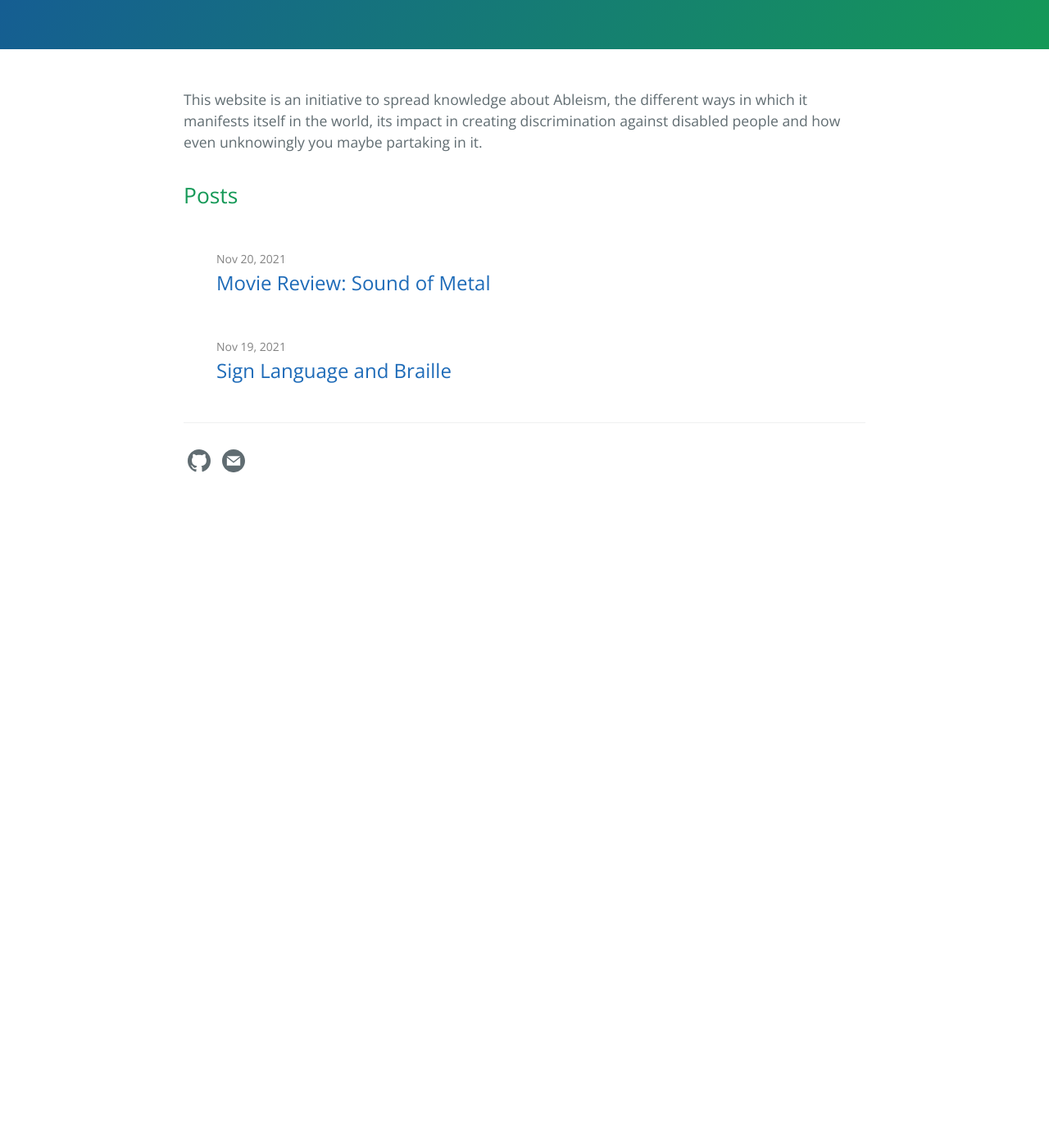
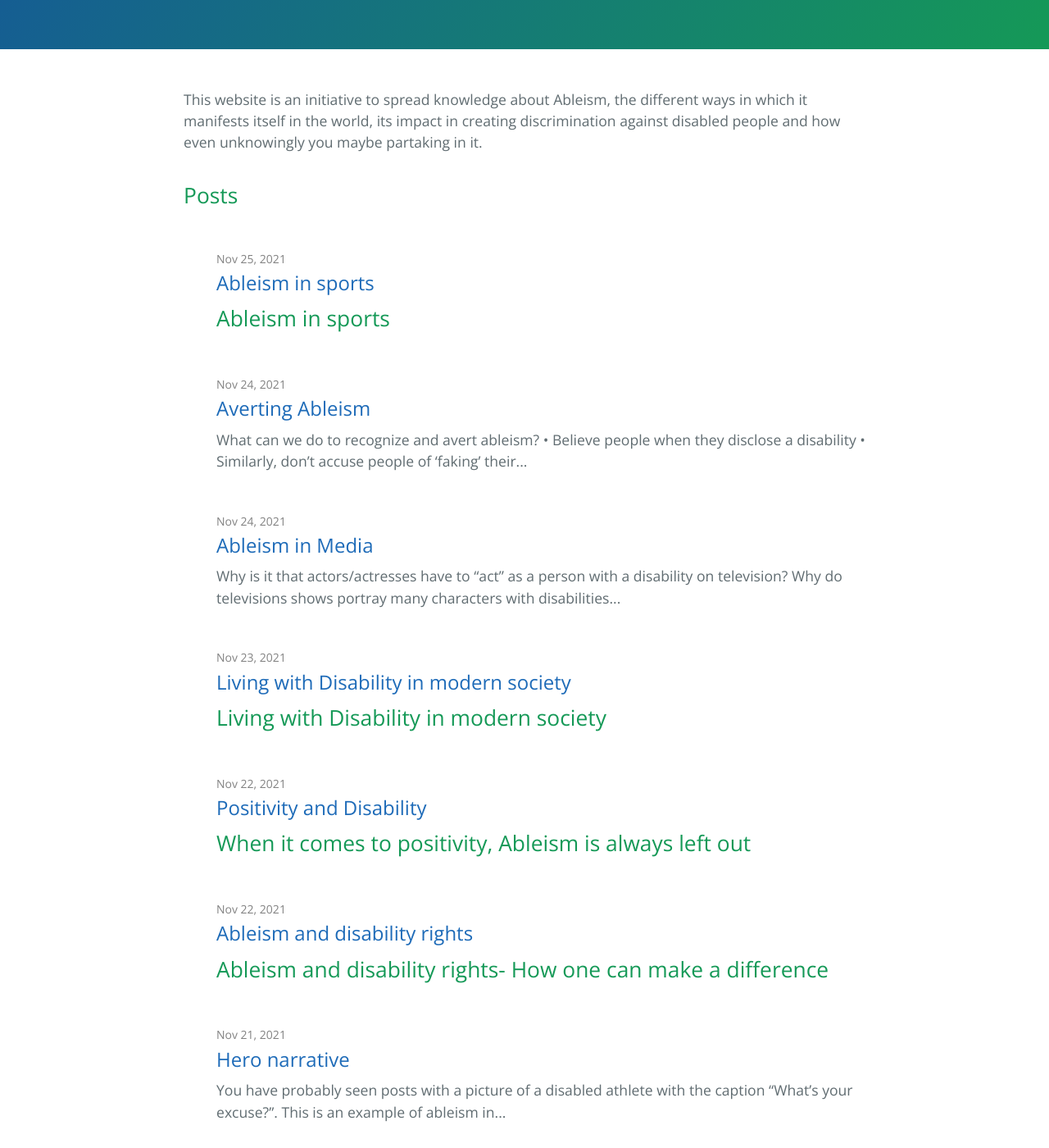
Before and after one commit to Group-8-itd/Group-8-itd.github.io, a Jekyll site: the page built from index.md, in a window 1280 px wide and 1400 px high, scrolled down 313 px. Shown: the whole window at 82% size. Built offline with Jekyll 4.4.1, drawn with Linux system fonts in a browser that asks for light colours; before the commit the page ends 943 px from its top, so only the background shows below that; some of the changed text lies outside the part shown.

Commit message:
Updated the posts

```diff
--- a/_layouts/home.html
+++ b/_layouts/home.html
@@ -21,7 +21,7 @@ layout: default
         <a class="post-link" href="{{ post.url | absolute_url }}" title="{{ post.title }}">{{ post.title | escape }}</a>
       </h2>
 
-      <!-- {{ post.excerpt | markdownify | truncatewords: 30 }} -->
+      {{ post.excerpt | markdownify | truncatewords: 25 }}
 
     </li>
     {% endfor %}
--- /dev/null
+++ b/_posts/2021-11-17-what-is-ableism.md
@@ -0,0 +1,32 @@
+---
+layout: post
+title:  "What is Ableism?"
+date:   2021-11-17 13:10:04 +0530
+categories: jekyll update
+author: "Rudransh Vyas"
+---
+
+## What is ableism?1 :
+Ableism is a cultural disorder that can affect people’s language and communication skills, social relationships, and other interpersonal behaviors.
+
+Symptoms may include:
+
+* Deficits in respectful, disability-inclusive communicate skills; may include the repetitive use of language that discriminated against or excludes disabled people, and a failure to provide communication access to disabled people.
+
+* Deficits in social-emotional reciprocity with disabled people, ranging (for example) from lack of empathy toward disabled people to failure to include disabled people in social activities; in severe forms, may include abuse, homicide/filicide, and/or total apathy toward the abuse of disabled people.
+
+* Restricted patterns of discriminatory behavior, for example: insistence on segregating, mocking, and/or abusing disabled people; unusual interest in “inspiration pornography” that objectifies and demeans disabled people, etc.
+
+Ableism is any form of discrimination or negative bias toward disabled people or disability in general.
+How many people are affected by ableism?
+
+Everyone is affected by ableism.
+
+* At any given time, about 1 in 5 people worldwide has a disability.
+
+* People who were not born disabled, or aren’t currently disabled, may become disabled later in life.
+
+* Some people who do not identify as disabled or recognize themselves as disabled are in fact disabled and directly affected by ableism; for
+example, people with psychiatric disabilities such as depression and anxiety.
+
+* Disability Rights are highly intersectional; civil rights issues for women, people of color and LGBTQ+ people are intertwined with disability issues. Disability rights also overlap with issues such as healthcare, education, poverty, and more.
--- /dev/null
+++ b/_posts/2021-11-20-Chup-chup-ke.md
@@ -0,0 +1,20 @@
+---
+layout: post
+title:  "Movie Review: Chup Chup Ke"
+date:   2021-11-20 13:10:04 +0530
+categories: jekyll update
+author: "Dhruv Desai"
+---
+The Bollywood comedy-drama film Chup Chup Ke sheds light on ableism in India’s social systems (Family and marriage). Although it is 15 years old, it still reflects society’s views about people with disabilities today.
+
+We all can learn about living with disabilities. In the film, Shruti is mute so, an “undesirable” bride for an arranged marriage. The family tries to compensate by paying huge sums of dowry despite Shruti not wanting to be a burden on the groom’s family; however, she does not have a say in this.
+
+People with disabilities should be treated with respect, considered equals, and should have the right to make their own choices. Also, in the huge joint family, only her brother and cousin could interpret sign language. Learning sign language is something we should do to communicate with our mute family members and friends.
+
+The film ends with Jeet’s (lead actor) former fiancé wanting him to marry Shruti as he would give Shruti a “new life,” and she would respect him more if he did so. This is problematic as it conveys the message that disabled people are lesser, and an “able-bodied” person is big-hearted to marry a disabled person.
+
+![Chup-Chup-ke]( /assets/images/chup-chup-ke.jpg "Poster: Chup Chup ke")
+
+Image From: https://www.bollywoodhungama.com/
+
+The image includes a few characters from the film, all with their index finger on their lips, signing to keep quiet.
--- /dev/null
+++ b/_posts/2021-11-21-Hero-narrative.md
@@ -0,0 +1,14 @@
+---
+layout: post
+title:  "Hero narrative"
+date:   2021-11-21 13:10:04 +0530
+categories: jekyll update
+author: "Dhruv Desai"
+---
+You have probably seen posts with a picture of a disabled athlete with the caption “What’s your excuse?”. This is an example of ableism in the formal systems.
+
+This way of using people with disabilities as objects of inspiration is not just for athletes but also for people with disabilities who are just living their day-to-day lives, not doing anything extraordinary. Yet, they are called “brave” or “inspirational,” which wouldn’t be the case if they were not disabled.
+
+Stella Young, in her TED talk, speaks about how disabled people are objectified for the benefit of non-disabled people and that living with a disability is considered to be extraordinary.
+
+A few other examples of ableism in the formal systems include discriminating against people with disabilities when hiring, choosing an inaccessible venue for a meeting or an event, asking invasive questions about a person’s medical history, using ableist language. You should be inclusive of disabled people by avoiding such ableist acts.
--- /dev/null
+++ b/_posts/2021-11-22-Ableism-and-disability-rights.md
@@ -0,0 +1,18 @@
+---
+layout: post
+title:  "Ableism and disability rights"
+date:   2021-11-22 13:10:04 +0530
+categories: jekyll update
+author: "Ashish Verma"
+---
+## Ableism and disability rights- How one can make a difference
+
+Ableism is a type of discrimination against disabled people, or in favour of able-bodied people, which can take many forms. While expressed hatred and denial of accessibility are commonly observed discriminatory conduct, ableism includes less-obvious actions as well. Ableism is all around us.
+
+The Rights of Persons with Disabilities Act, 2016 stated to be implemented for empowerment of persons with disabilities (PWD) are respect for inherent dignity, individual autonomy including the freedom to make one's own choices, and independence of persons.
+
+The Act lays stress on non-discrimination, full and effective participation and inclusion in society, respect for difference and acceptance of disabilities as part of human diversity and humanity, equality of opportunity, accessibility, equality between men and women, respect for the evolving capacities of children with disabilities, and respect for the right of children with disabilities to preserve their identities.
+
+The principle reflects a paradigm shift in thinking about disability from a social welfare concern to a human rights issue. One thing every able-bodied person can do to help combat this form of social discrimination is to educate themselves and others, so the problem becomes more widely understood. Then, it becomes everyone’s duty to think about the ableist implications their actions might have, especially as it relates to social justice initiatives that might overlook disabled populations.
+
+![ableism-and-disability-rights]( /assets/images/ableism-and-rights.jpg)
--- /dev/null
+++ b/_posts/2021-11-22-Positivity-and-disability.md
@@ -0,0 +1,18 @@
+---
+layout: post
+title:  "Positivity and Disability"
+date:   2021-11-22 13:10:04 +0530
+categories: jekyll update
+author: "Ashish Verma"
+---
+## When it comes to positivity, Ableism is always left out
+
+People don't question the beliefs and attitudes that relegate people with disability as lesser and inferior. Ableism is rife in our community, and all too easy to excuse.
+
+The discrimination is hidden in plain sight. The present fabric of the society is dynamic, infused with all-inclusive youth who do not tolerate any hand-me-down baton of oppression and despotism. And to exclude someone based on something they didn’t choose is blatant discrimination.
+
+People are not defined by a single trait of their physical appearance or by a social construct like gender and yet, people are defined by their disability. A person in wheelchair can do everything an abled person can, can have the same ideas and want fulfilment like everyone else.
+
+An autistic child deserves the same empathy and love like any other child. However, their stories are so underrepresented, their voices are suppressed by unwanted pity party, that the only time they are shown in positive light is when they become ‘inspiring stories’ after fighting against a system that is designed for their exclusion.
+
+![Positivity-and-disability]( /assets/images/positivity.png)
--- /dev/null
+++ b/_posts/2021-11-23-Living-with-disabilty.md
@@ -0,0 +1,18 @@
+---
+layout: post
+title:  "Living with Disability in modern society"
+date:   2021-11-23 13:10:04 +0530
+categories: jekyll update
+author: "Ashish Verma"
+---
+## Living with Disability in modern society
+
+The system of ableism is fighting for disabled in this current world. The living reality of ableism is that not every disability is visible. The use of ableist language happens every day. It has become so embedded in our conscience that we hardly even think about it.
+
+“Are you mentally retarted?”, “You couldn’t see it? You must be blind.” “Stop walking like a limp.” “She is a psycho.” “You can’t understand that simple math? Are you dumb?” Using phrases like these imply that a disability makes a person lesser than and that they are inferior.
+
+Language can also be a tool of oppression. As self-ware individuals, we should be careful on not propagating an ableist culture that devalues an individual on any ground.
+
+The living reality of our society is that it can sometimes be insensitive. It reeks of casual but sure discrimination. Yet unlike other types of discrimination, ableism is so subtle that we see it every day but we do not even know as we have become desensitised to it. Rather, we contribute to it without even realising it.
+
+![living-with-disability]( /assets/images/living-with-disability.jpg)
--- /dev/null
+++ b/_posts/2021-11-24-Ableism-in-Media.md
@@ -0,0 +1,15 @@
+---
+layout: post
+title:  "Ableism in Media"
+date:   2021-11-24 13:10:04 +0530
+categories: jekyll update
+author: "Rudransh Vyas"
+---
+
+Why is it that actors/actresses have to "act" as a person with a disability on television? Why do televisions shows portray many characters with disabilities as being helpless or unable to act in society like everyone else?
+
+Many televisions shows and movies have characters with disabilities but many of them do not actually have them in real life. Every television show, book, and ever film should be showing real people with disabilities, because they exist and have always existed.
+
+Who are we to throw the word "retard" around? What makes it right for anyone to be able to look at someone with a disabilities and say they are completely different from everyone else in the world? In regards to the media, this is what I want to change:
+
+![Ableism-in-Media]( /assets/images/media.jpg)
--- /dev/null
+++ b/_posts/2021-11-24-Averting-Ableism.md
@@ -0,0 +1,17 @@
+---
+layout: post
+title:  "Averting Ableism"
+date:   2021-11-24 13:10:04 +0530
+categories: jekyll update
+author: "Rudransh Vyas"
+---
+
+What can we do to recognize and avert ableism?
+ • Believe people when they disclose a disability
+ • Similarly, don’t accuse people of ‘faking’ their disability
+ • Listen to people when they request an accommodation
+ • Don’t assume you know what someone needs
+ • Never touch a person with a disability or their mobility equipment without consent
+ • Keep invasive questions to yourself
+ • Don’t speak on behalf of someone with a disability unless they explicitly ask you to
+ • Talk about disability with children and young people
--- /dev/null
+++ b/_posts/2021-11-25-Ableismin-sports.md
@@ -0,0 +1,24 @@
+---
+layout: post
+title:  "Ableism in sports"
+date:   2021-11-25 13:10:04 +0530
+categories: jekyll update
+author: "Ashwin Olakangal"
+---
+
+## Ableism in sports
+
+Ableism refers to discrimination and social prejudice against disabled people, this embodies itself in the real world by treatment of able-bodied people as superior in comparison.  Note the careful distinction between ableism and disablism, which refers to having negative opinion of disabled people.
+
+We often hear about the extraordinary efforts that a disablied athelte had to go through in order to win a competition, the narrative is focused more on their disability that they had to "overcome" rather than on the efforts that they did to outperform their competition.
+
+This distinction is very important and an example of how ableism is so deep rooted in our society that we think that a disabled person living his
+life to the fullest is somehow able to fulfil a shortcoming when infact they are just like us.
+
+The way our society is currently structured, it is clear that it favors able-bodied individual. In Sports, there is clear distinction between the limited accessibility and availability of training facility for disabled people compared to their able bodied counter-parts.
+
+In 2015, National Para-Atheltic championship was organized in India which was poorly managed by increased number of athletes and poor funding
+for the program, this national level mismanagement was not even highlihgted by media. Such a disaster if faced by so called "able-bodied" athletes would be a national news for weeks.
+
+Same goes for the poor funding and training facility that disabled athletes have to put up with because the government is more concerned
+in proving funding to other athletes.
```
Also changed, not shown: assets/images/ableism-and-rights.jpg (added), assets/images/chup-chup-ke.jpg (added), assets/images/living-with-disability.jpg (added), assets/images/media.jpg (added), 1 other file.
